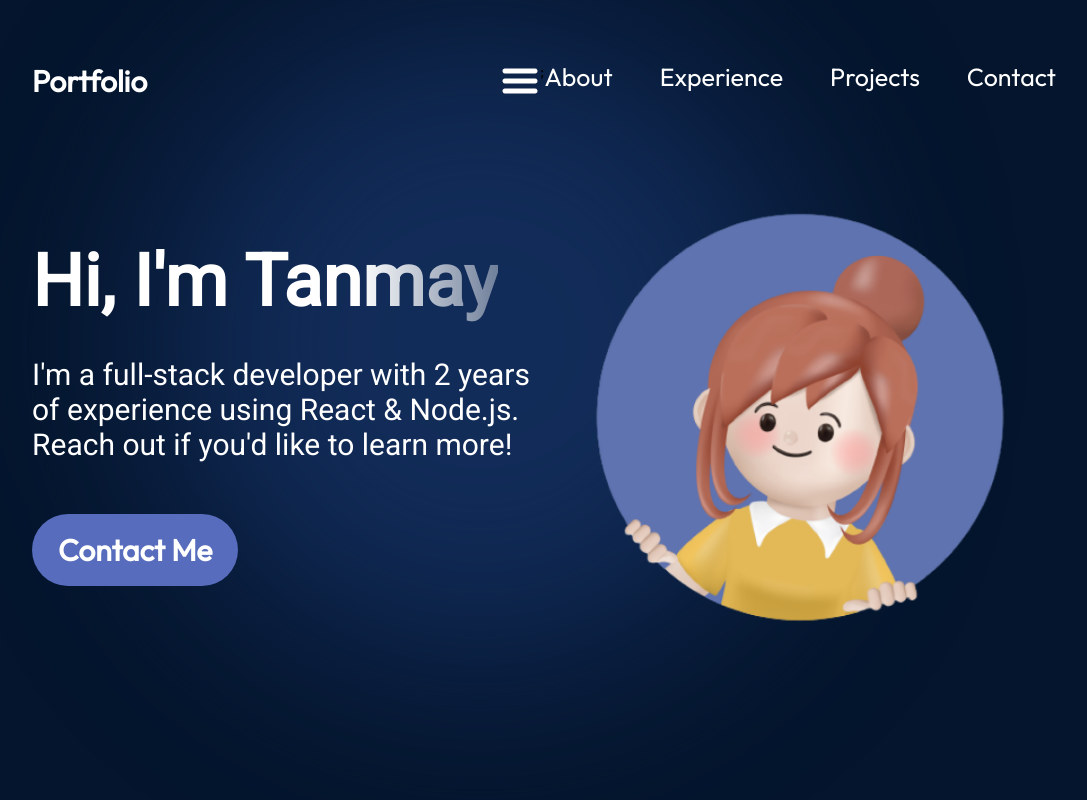
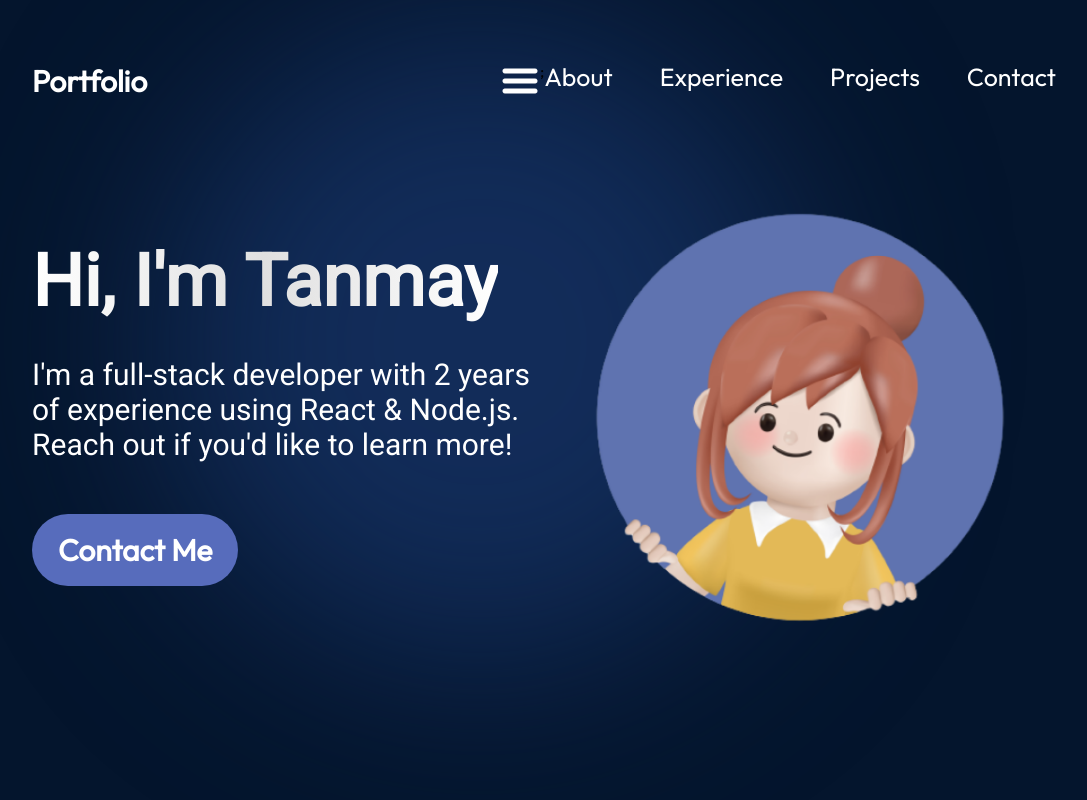
Before and after one commit to tanmayj2004/Portfolio, a React (Vite) app: page / in a window 1280 px wide. Shown: the top 800 px of the page, without its empty margins (96-1183 px from the left). Built offline with nearby package versions, Linux system fonts and the light colour scheme.

Commit message:
Update file

```diff
--- a/src/components/Hero/Hero.module.css
+++ b/src/components/Hero/Hero.module.css
@@ -22,9 +22,7 @@
     font-weight: 900;
     margin-bottom: 33px;
     font-family: var(--font-roboto);
-    background: linear-gradient(90deg,
-    rgba(255 , 255, 255, 1)70%,
-    rgba(255,255,255,0)120%);
+    background: linear-gradient(90deg, #ffffff 0%, #e0e0e0 50%, #ffffff 100%);
     -webkit-text-fill-color: transparent;
     background-clip: text;
     -webkit-background-clip: text;
```
